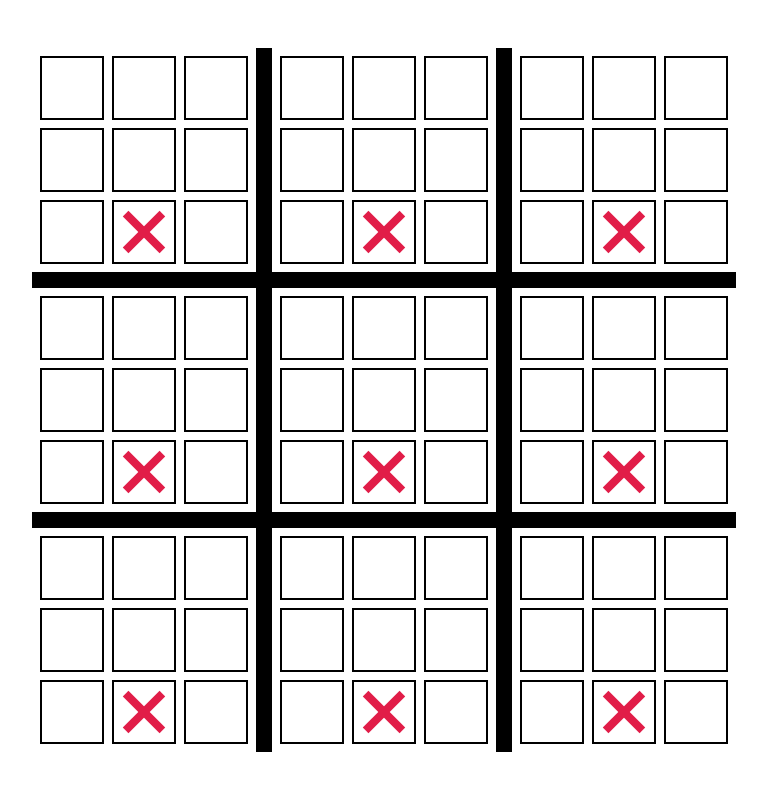
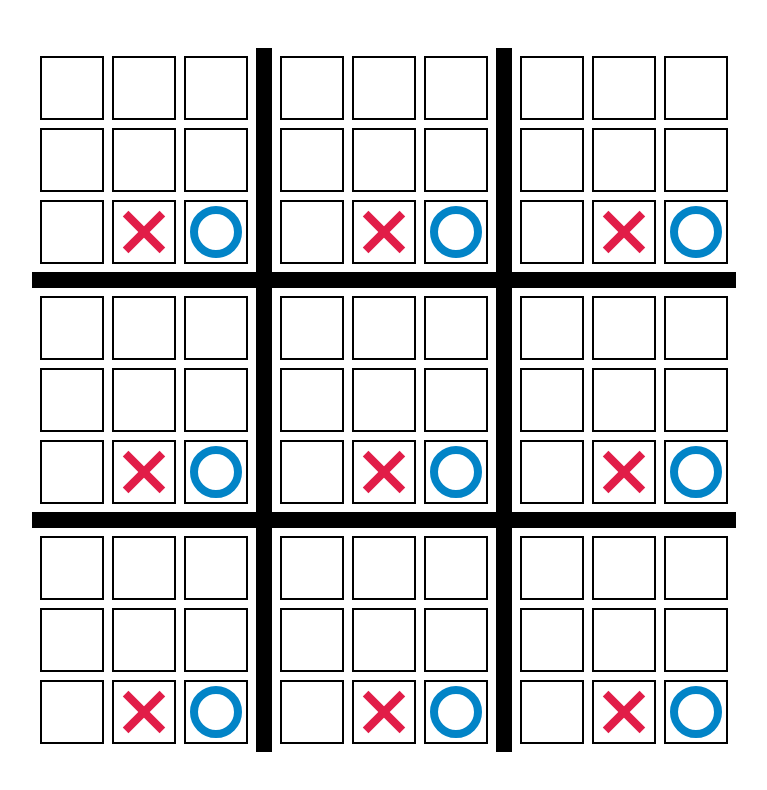
Before and after one commit to williamalowe/super_tictactoe, a Next.js app: page / in a window 1280 px wide. Shown: the top 790 px of the page, without its empty margins (256-1023 px from the left). Built offline with nearby package versions, Linux system fonts and the light colour scheme.

Commit message:
feat: add oToken component

```diff
--- a/src/components/game-tile.tsx
+++ b/src/components/game-tile.tsx
@@ -1,3 +1,4 @@
+import OToken from "./oToken"
 import XToken from "./xToken"
 
 export default function GameTile({ content }: {
@@ -9,7 +10,11 @@ export default function GameTile({ content }: {
         content === "x" ?
         <XToken />
         :
+        content === "o" ?
+        <OToken />
+        :
         <></>
+
       }
     </div>
   )
--- /dev/null
+++ b/src/components/oToken.tsx
@@ -0,0 +1,5 @@
+export default function OToken() {
+  return (
+    <div  className="flex-1 aspect-square rounded-full border-8 border-sky-600"/>
+  )
+}
```
